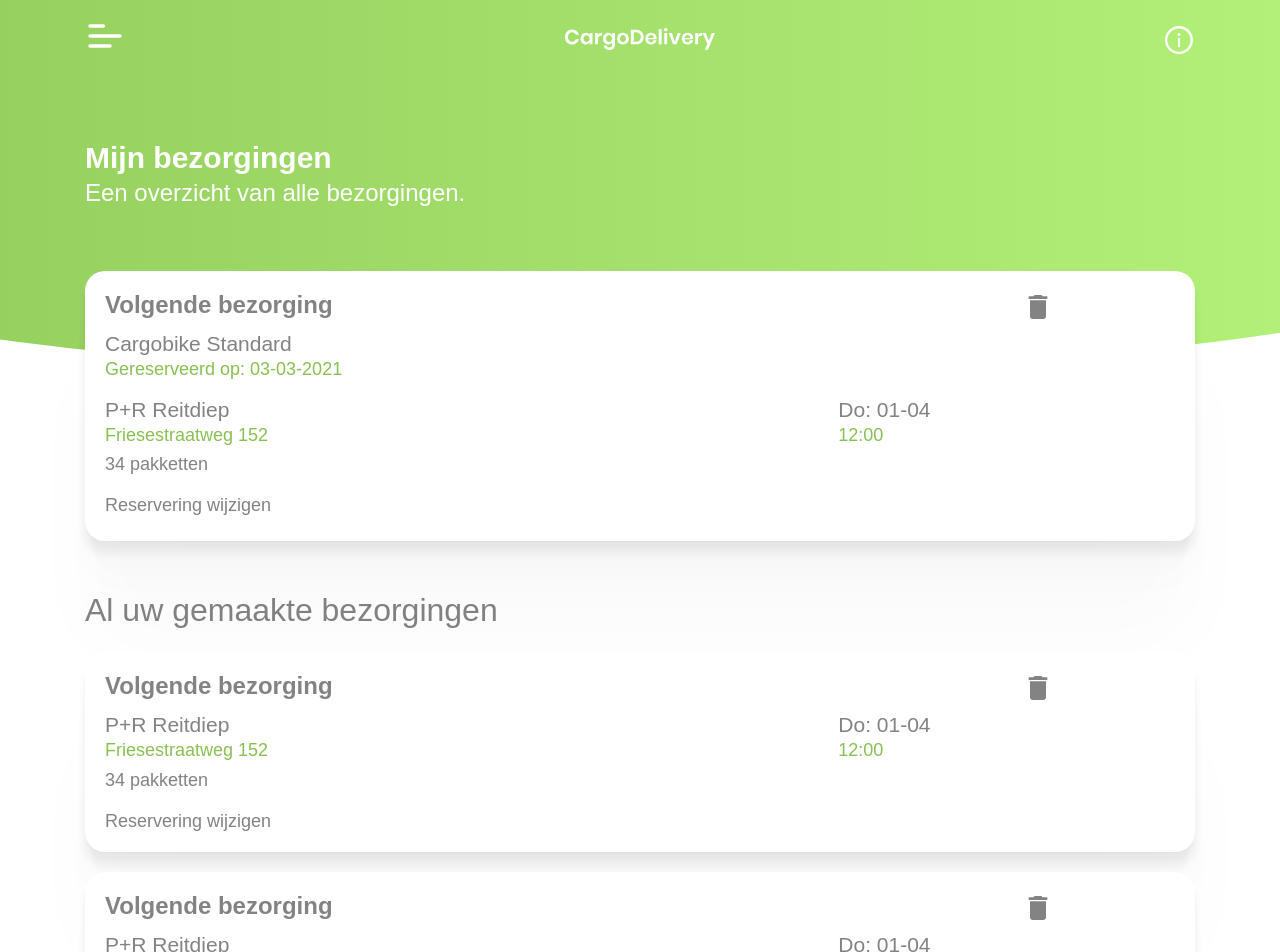
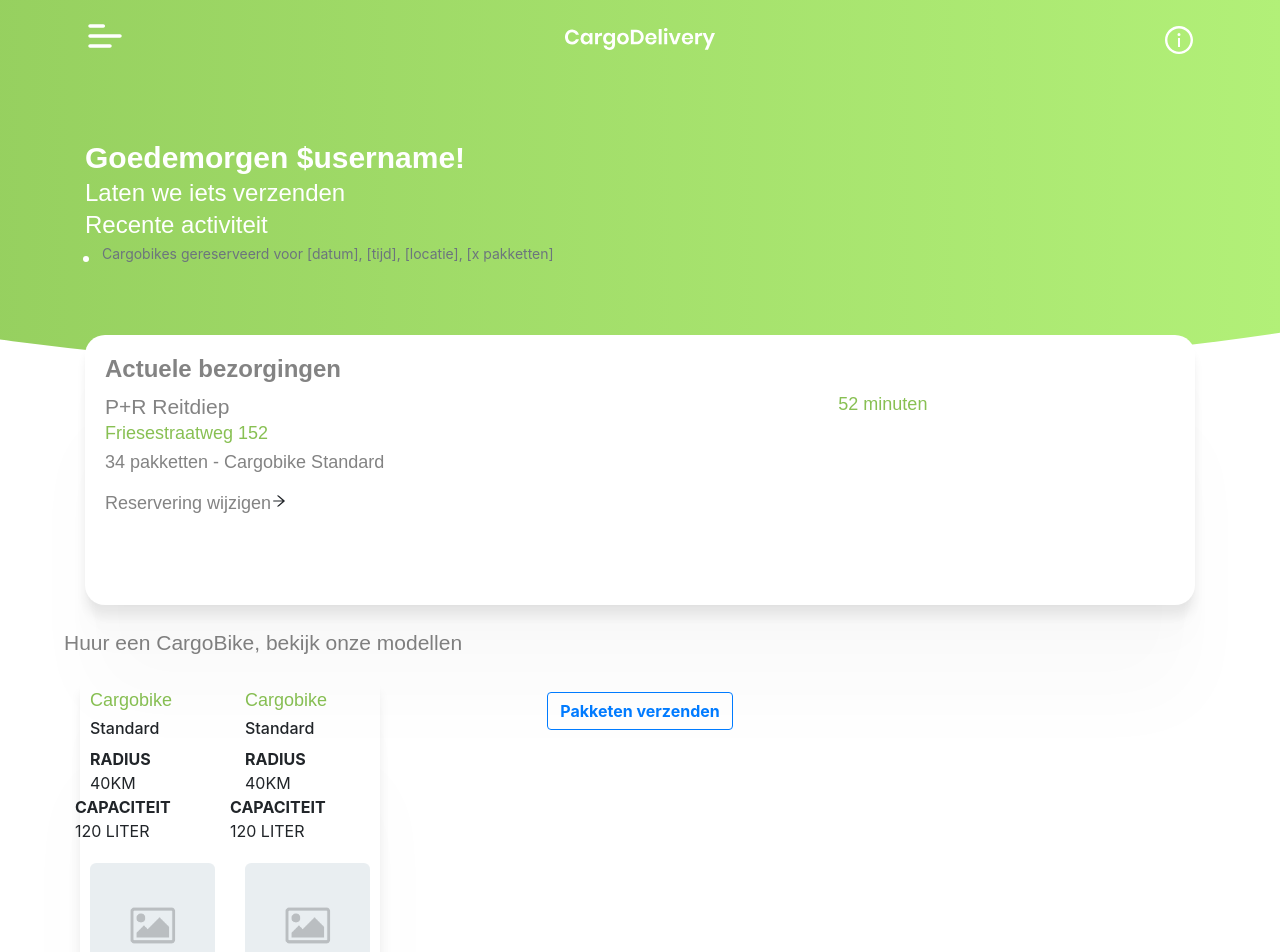
Before and after one commit to ajnjanssen/cargobike, a React (Create React App) app in the folder cargobike/: page / in a window 1280 px wide. Shown: the top 952 px of the page. Built offline with nearby package versions, Linux system fonts and the light colour scheme.

Commit message:
added ondernemer dashboard
needs styling

```diff
--- a/cargobike/src/Body.js
+++ b/cargobike/src/Body.js
@@ -1,13 +1,13 @@
 import React from 'react'
 import './Body.css';
-// import OndDashboard from './OndDashboard'
-import OndReservering from './OndReservering'
+import OndDashboard from './OndDashboard'
+// import OndReservering from './OndReservering'
 
 function Body() {
     return (
         <div>
-            <OndReservering />
-            {/* <OndDashboard /> */}
+            {/* <OndReservering /> */}
+            <OndDashboard />
 
         </div>
     )
--- a/cargobike/src/OndDashboard.css
+++ b/cargobike/src/OndDashboard.css
@@ -3,3 +3,49 @@
     padding-bottom:60px;
     /* position: fixed; */
 }
+
+.wijzigen{
+    display:flex;
+}
+
+.Rent{
+    margin-top: 25px;
+    padding-left:4rem;
+}
+
+.RentItems{
+    padding:10px;
+    /* background-color: black; */
+    margin-top:25px;
+    width: 300px;
+   /* background-color: grey; */
+   margin-left:1rem;
+   margin-right:1rem;
+   z-index:2;
+   box-shadow:
+   0 2.8px 2.2px rgba(0, 0, 0, 0.010),
+   0 6.7px 5.3px rgba(0, 0, 0, 0.010),
+   0 12.5px 10px rgba(0, 0, 0, 0.06),
+   0 22.3px 17.9px rgba(0, 0, 0, 0.010),
+   0 41.8px 33.4px rgba(0, 0, 0, 0.010),
+   0 100px 80px rgba(0, 0, 0, 0.020)
+ ;
+}
+
+.RentItemsDesc{
+    margin-left:15px;
+}
+
+.placeholder{
+    margin-top:20px;
+    width:100%;
+    border-radius: 5%;
+}
+
+.cta{
+    position:sticky;
+    display:flex;
+    justify-content: center;
+    bottom:70px;
+    z-index:999;
+}
--- a/cargobike/src/OndDashboard.js
+++ b/cargobike/src/OndDashboard.js
@@ -1,6 +1,15 @@
 import React from 'react'
 
 import { Col, Container, Row } from 'react-bootstrap'
+import { BsDot } from "react-icons/bs";
+import { IconContext } from 'react-icons/lib';
+import { AiOutlineArrowRight } from 'react-icons/ai';
+
+import placeholder from './img/ph.png';
+
+// css apart maken voor dit component
+import './OndReservering.css';
+import { Button } from 'react-bootstrap';
 
 function OndDashboard() {
     return (
@@ -9,14 +18,120 @@ function OndDashboard() {
                 <Row>
                     <Col xs={12} md={8}>
                         <div className="Dash_greet"></div>
-                        <h1 className="Header_title">Mijn bezorgingen</h1>
+                        <h1 className="Header_title">Goedemorgen $username!</h1>
                     </Col>
                     <Col xs={12} md={8}>
-                        <h1 className="Header_desc">Een overzicht van alle bezorgingen.</h1>
+                        <h1 className="Header_desc">Laten we iets verzenden</h1>
+                    </Col>
+                    <Col xs={12} md={8}>
+                        <h1 className="Header_desc"><b>Recente activiteit</b></h1>
+                        <Row>
+                        <IconContext.Provider value={{ color: "#ffffff", className: "Delete_icon", size: "2em" }}>
+                            {/* for loop alle recente pakketten gebruiker */}
+                            <BsDot />
+                            <small class="text-muted">Cargobikes gereserveerd voor [datum], [tijd], [locatie], [x pakketten]</small>
+                            </IconContext.Provider>
+                        </Row>
                     </Col>
                 </Row>
             </Container>
+            <Container>
+             <div className="Card_First_Delivery box">
+            <Row>
+
+             <Col xs={10}>
+                     <h1 className="Card_title">Actuele bezorgingen</h1>
+               </Col>
+
+
+                {/* for loop maken voor actuele bezorgingen */}
+               <Col xs={8} className="Cargobike_res_details">
+                     <h1>P+R Reitdiep</h1>
+                     <h2>Friesestraatweg 152</h2>
+                     <h3>34 pakketten - Cargobike Standard</h3>
+               </Col>
+               <Col xs={4} className="Cargobike_res_details">
+                     {/* <h1>Do: 01-04</h1>  */}
+                     <h2>52 minuten</h2>
+               </Col>
+
+               <Col xs={4}>
+                    <div className="wijzigen">
+                     <h3>Reservering wijzigen</h3>
+                     <AiOutlineArrowRight />
+                     </div>
+               </Col>
+
+            </Row>
+            </div>
+        </Container>
+
+            <div className="Rent">
+                <h1>Huur een CargoBike, bekijk onze modellen</h1>
+                <div className="RentItems">
+                <Row>
+                    <Col>
+                    <h2>Cargobike</h2>
+                    <h6>Standard</h6>
+                        <Row>
+                            <Col>
+                                <div className="RentItemsDesc">
+                                    <Row>
+                                        <b>RADIUS</b>
+                                    </Row>
+                                    <Row>
+                                        40KM
+                                    </Row>
+                                </div>
+                            </Col>
+                            <Col>
+                                <Row>
+                                    <b>CAPACITEIT</b>
+                                </Row>
+                                <Row>
+                                    120 LITER
+                                </Row>
+                            </Col>
+                        </Row>
+                    <img className="placeholder" src={placeholder} alt=""></img>
+                    </Col>
+
+
+                    <Col>
+                    <h2>Cargobike</h2>
+                    <h6>Standard</h6>
+                        <Row>
+                            <Col>
+                                <div className="RentItemsDesc">
+                                    <Row>
+                                        <b>RADIUS</b>
+                                    </Row>
+                                    <Row>
+                                        40KM
+                                    </Row>
+                                </div>
+                            </Col>
+                            <Col>
+                                <Row>
+                                    <b>CAPACITEIT</b>
+                                </Row>
+                                <Row>
+                                    120 LITER
+                                </Row>
+                            </Col>
+                        </Row>
+                    <img className="placeholder" src={placeholder} alt=""></img>
+                    </Col>
+
+                </Row>
+            </div>
         </div>
+        <div className="cta">
+        <Button variant="outline-primary"><b>Pakketen verzenden</b></Button>{' '}
+        </div>
+            </div>
+
+
     )
 }
 
```
Also changed, not shown: cargobike/src/img/ph.png (added).
